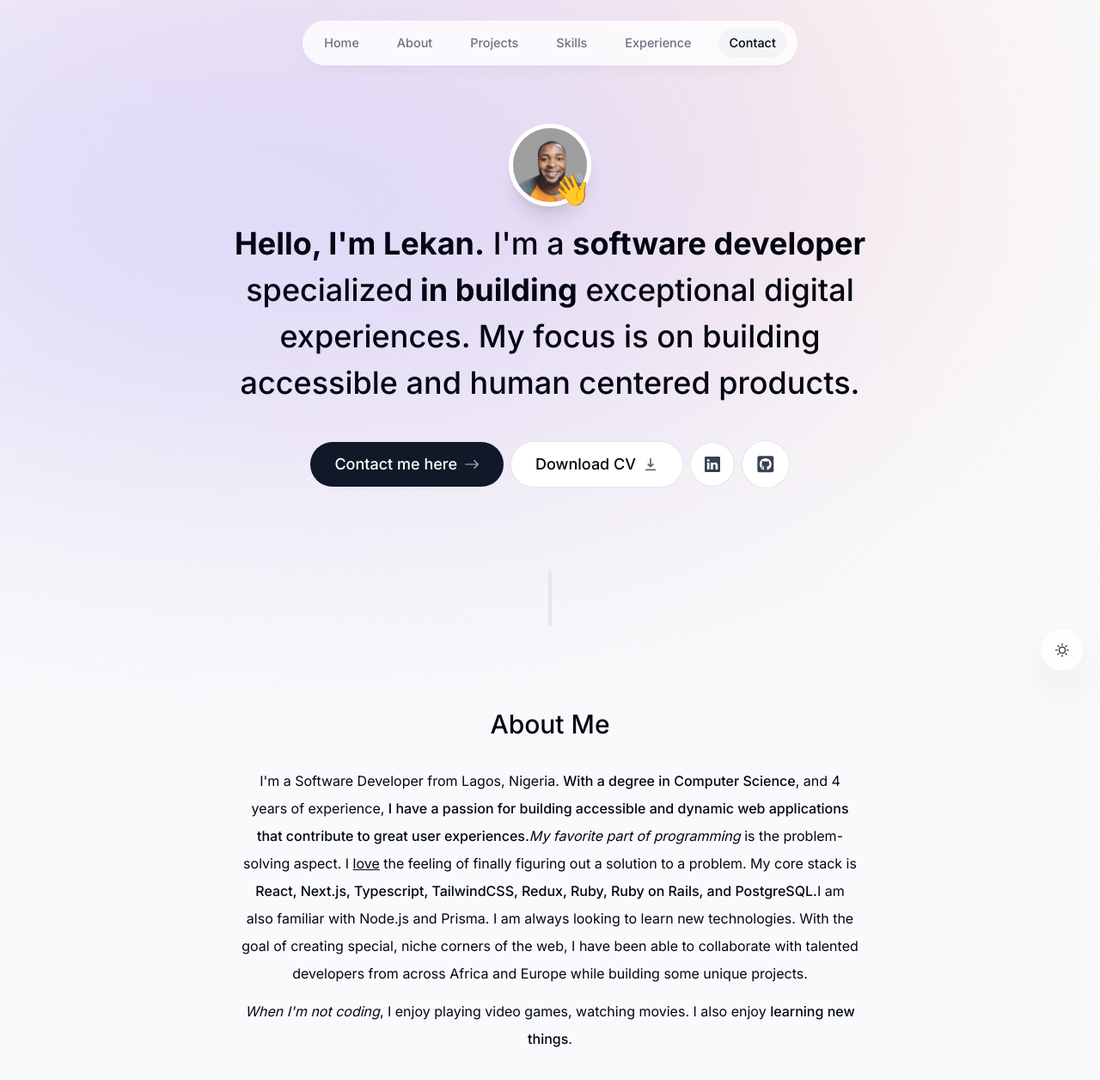
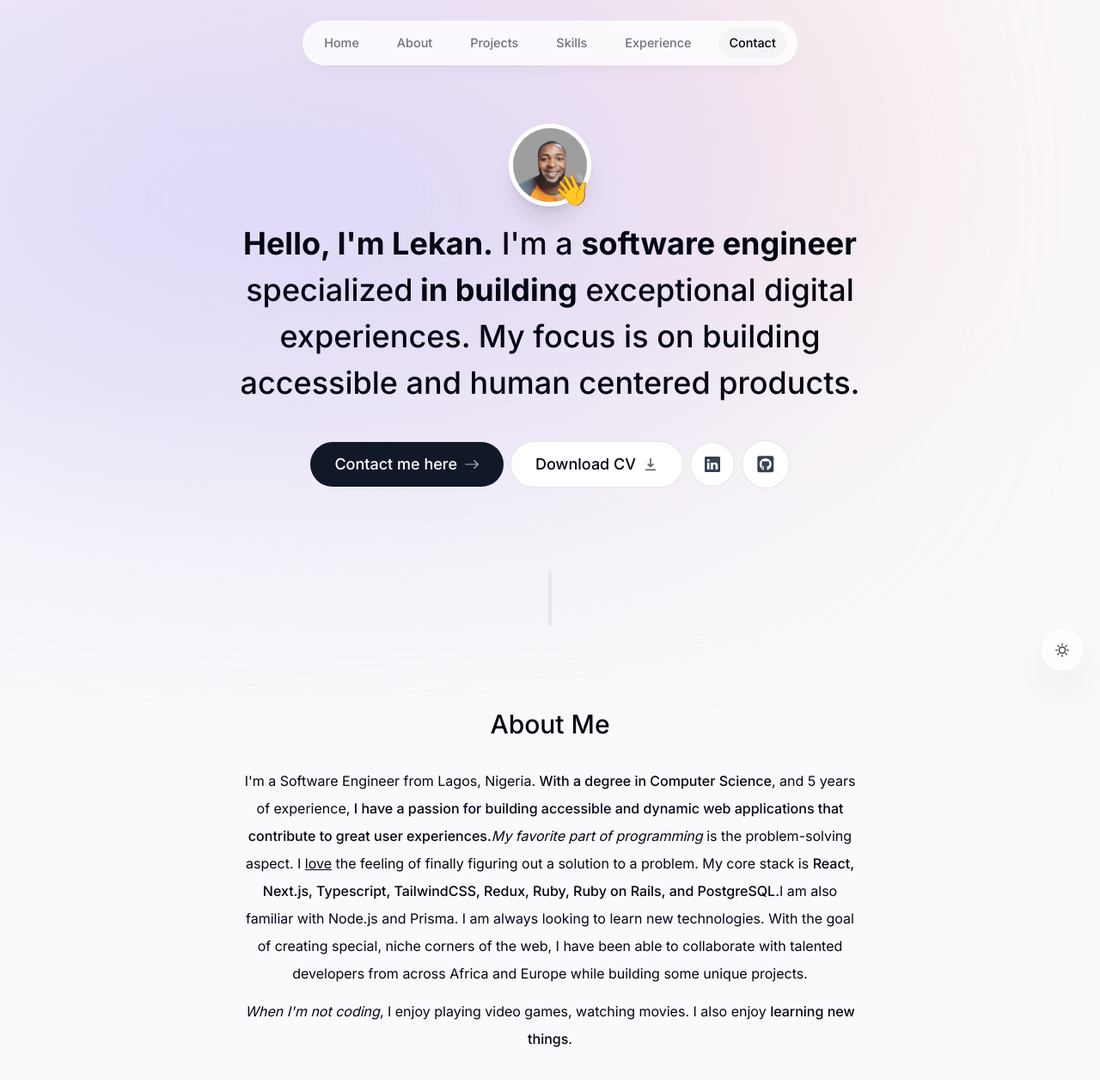
Before and after one commit to d2ndjim/d2ndjim-portfolio, a Next.js app: page / in a window 1280 px wide. Shown: the top 1256 px of the page at 86% size. Built offline with nearby package versions, Linux system fonts and the light colour scheme; no server answers.

Commit message:
Add intro section updates

```diff
--- a/components/about.tsx
+++ b/components/about.tsx
@@ -19,9 +19,9 @@ export default function About() {
     >
       <SectionHeading>About me</SectionHeading>
       <p className="mb-3">
-        I'm a Software Developer from Lagos, Nigeria.{" "}
+        I'm a Software Engineer from Lagos, Nigeria.{" "}
         <span className="font-medium">With a degree in Computer Science</span>,
-        and 4 years of experience,{" "}
+        and 5 years of experience,{" "}
         <span className="font-medium">
           I have a passion for building accessible and dynamic web applications
           that contribute to great user experiences.
--- a/components/intro.tsx
+++ b/components/intro.tsx
@@ -53,7 +53,7 @@ export default function Intro() {
               duration: 0.7,
             }}
           >
-           👋
+            👋
           </motion.span>
         </div>
       </div>
@@ -64,7 +64,7 @@ export default function Intro() {
         animate={{ opacity: 1, y: 0 }}
       >
         <span className="font-bold">Hello, I&apos;m Lekan.</span> I&apos;m a{" "}
-        <span className="font-bold">software developer </span>specialized
+        <span className="font-bold">software engineer </span>specialized
         <span className="font-bold"> in building</span> exceptional digital
         experiences. My focus is on building accessible and human centered
         products.
```
